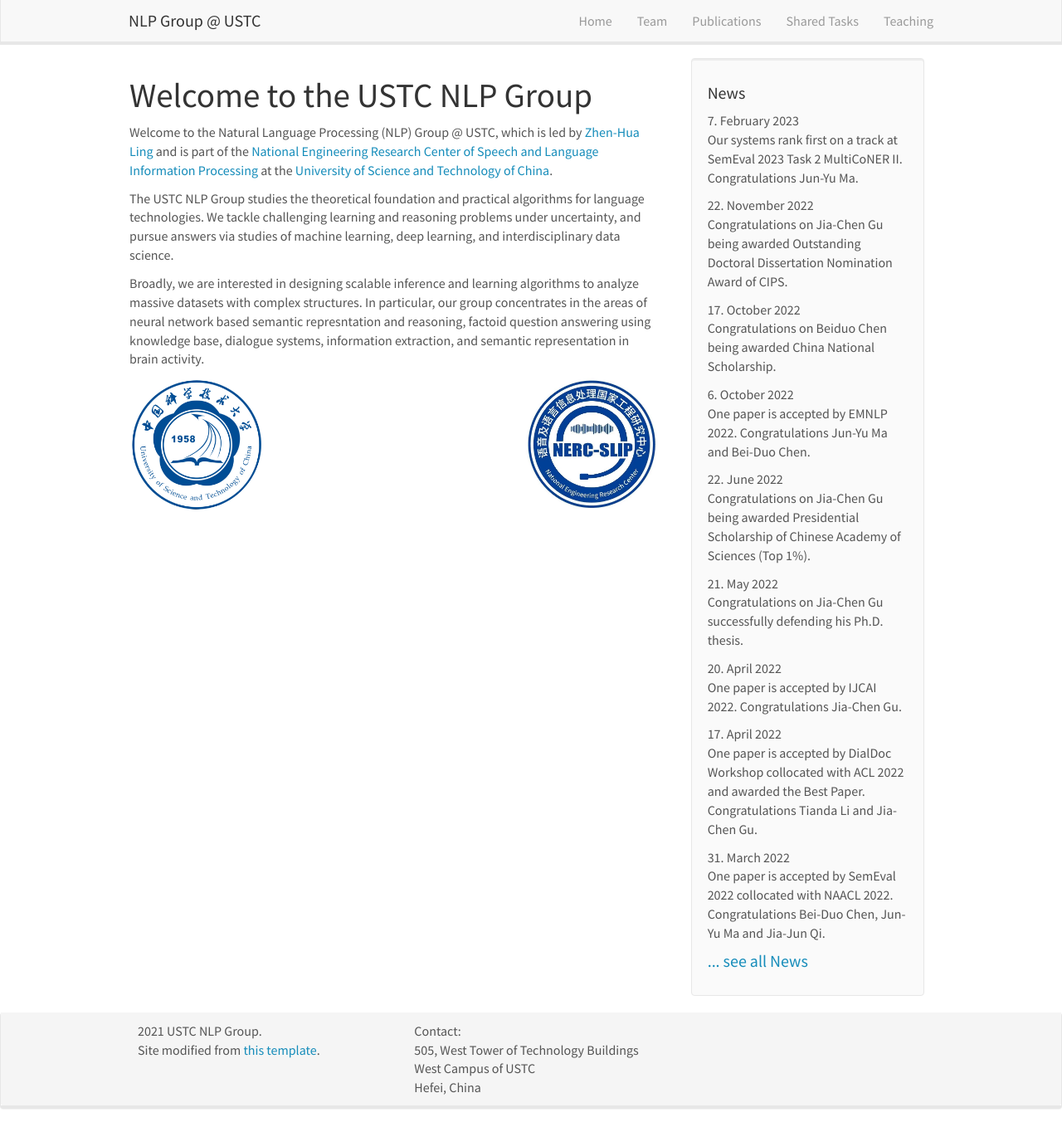
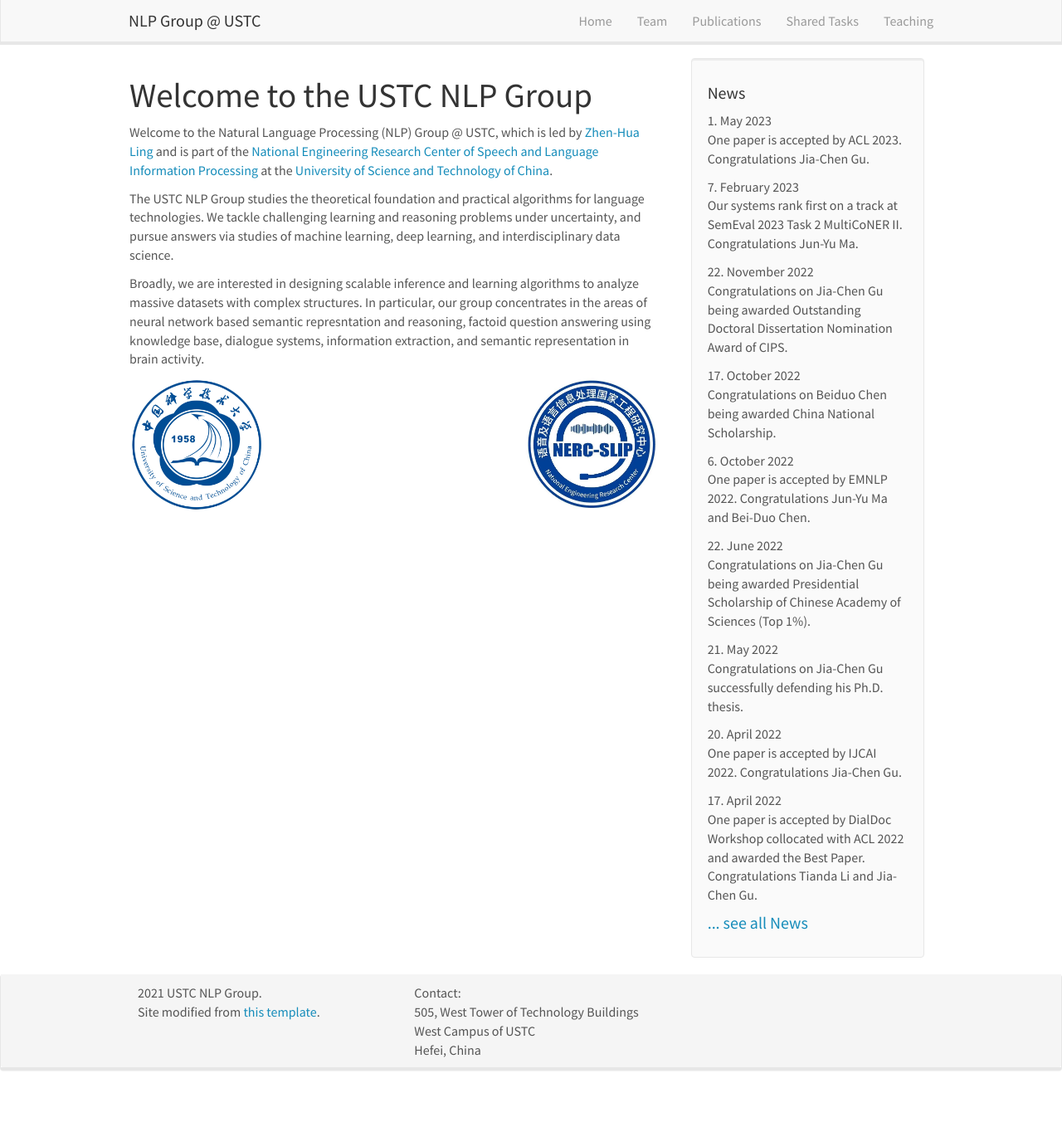
Before and after one commit to ustcnlp/ustcnlp.github.io, a Jekyll site: the page built from _pages/home.md, in a window 1280 px wide and 1358 px high. Shown: the whole window at 83% size. Built offline with Jekyll 4.4.1, drawn with Linux system fonts in a browser that asks for light colours; nearby versions of some CDN libraries.

Commit message:
Update ACL 2023

```diff
--- a/_data/news.yml
+++ b/_data/news.yml
@@ -1,3 +1,6 @@
+- date: 1. May 2023
+  headline: One paper is accepted by ACL 2023. Congratulations Jia-Chen Gu.
+
 - date: 7. February 2023
   headline: Our systems rank first on a track at SemEval 2023 Task 2 MultiCoNER II. Congratulations Jun-Yu Ma.
 
```
